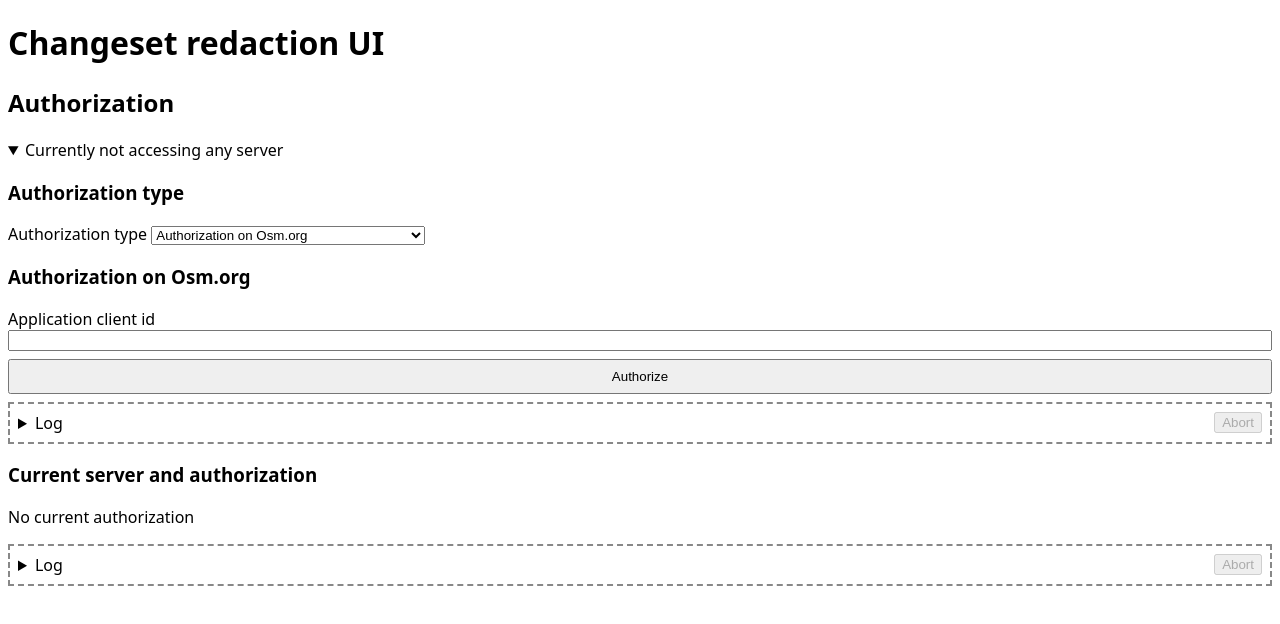
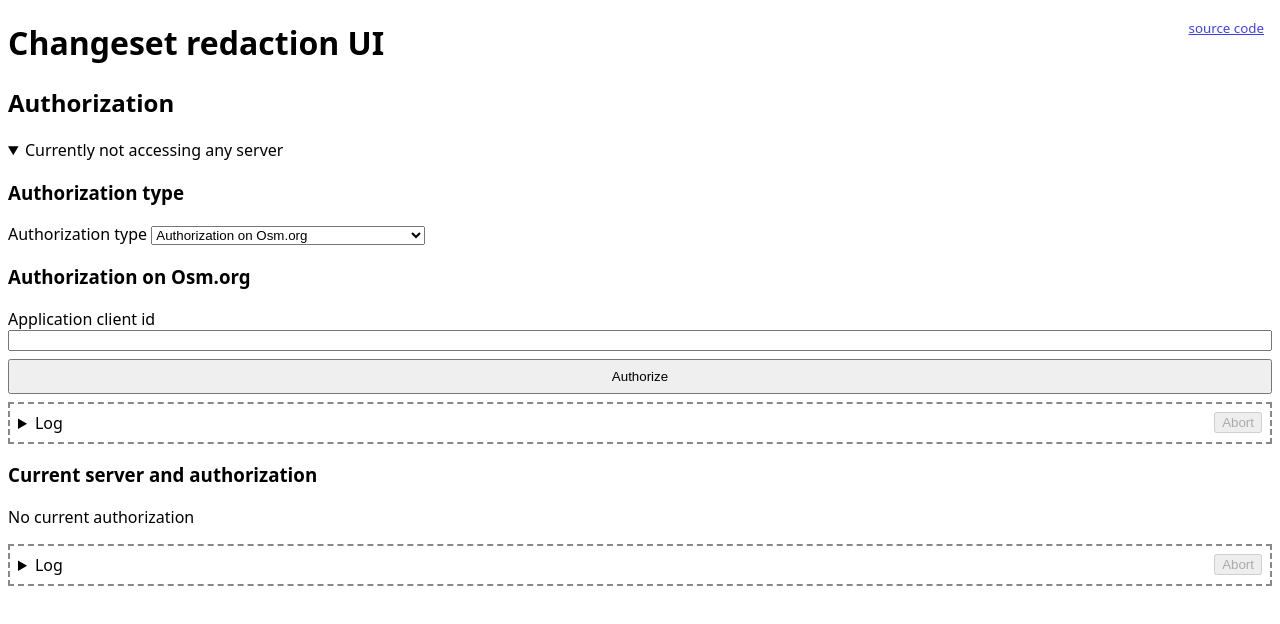
Before and after one commit to AntonKhorev/osm-redact-ui, a website with bundled scripts: page src/index.html in a window 1280 px wide. Built offline with nearby package versions, Linux system fonts and the light colour scheme.

Commit message:
Add link to source code

```diff
--- a/src/index.css
+++ b/src/index.css
@@ -2,8 +2,8 @@ body {
 	font-family: system-ui;
 }
 
-q {
-	opacity: .8;
+small, q {
+	opacity: .75;
 }
 
 form.formatted:not([hidden]) {
@@ -24,9 +24,10 @@ form.formatted:not([hidden]) {
 	}
 }
 
-.hint {
-	font-size: .9rem;
-	opacity: .75;
+.source-code {
+	position: absolute;
+	inset-block-start: 1rem;
+	inset-inline-end: 1rem;
 }
 
 .run {
--- a/src/index.ts
+++ b/src/index.ts
@@ -9,7 +9,7 @@ import AuthLanding from './auth-landing'
 import OsmAuthManager from './osm-auth-manager'
 import PopupWindowOpener from './popup-window-opener'
 
-import { makeElement } from './html'
+import { makeElement, makeDiv, makeLink } from './html'
 
 main()
 
@@ -29,6 +29,11 @@ function main(): void {
 	document.body.append(
 		makeElement('main')()(
 			makeElement('h1')()(`Changeset redaction UI`),
+			makeDiv('source-code')(
+				makeElement('small')()(
+					makeLink(`source code`,`https://github.com/AntonKhorev/osm-redact-ui`)
+				)
+			),
 			authStage.$section,
 			changesetStage.$section,
 			elementsStage.$section
--- a/src/stages/changeset-stage.ts
+++ b/src/stages/changeset-stage.ts
@@ -22,9 +22,11 @@ export default class ChangesetStage {
 	readonly $section=makeElement('section')()(
 		makeElement('h2')()(`Target changeset`),
 		makeElement('p')('hint')(
-			`Assumes that the changeset is already reverted. `+
-			`Collects all element versions from this changeset and their later versions up to but not including the current ones. `+
-			`Copies the collected element versions to `,makeElement('em')()(`target elements`),` below.`
+			makeElement('small')()(
+				`Assumes that the changeset is already reverted. `+
+				`Collects all element versions from this changeset and their later versions up to but not including the current ones. `+
+				`Copies the collected element versions to `,makeElement('em')()(`target elements`),` below.`
+			)
 		)
 	)
 
--- a/src/stages/elements-stage.ts
+++ b/src/stages/elements-stage.ts
@@ -16,10 +16,12 @@ export default class ElementsStage {
 	readonly $section=makeElement('section')()(
 		makeElement('h2')()(`Target elements`),
 		makeElement('p')('hint')(
-			`Receives element versions from the previous stage. `+
-			`This list of versions can also be used with `,makeElement('code')()(`batch_redaction.pl`),
-			` from `,makeLink(`osm-revert-scripts`,`https://github.com/woodpeck/osm-revert-scripts`),`. `+
-			`Performs the actual redactions.`
+			makeElement('small')()(
+				`Receives element versions from the previous stage. `+
+				`This list of versions can also be used with `,makeElement('code')()(`batch_redaction.pl`),
+				` from `,makeLink(`osm-revert-scripts`,`https://github.com/woodpeck/osm-revert-scripts`),`. `+
+				`Performs the actual redactions.`
+			)
 		)
 	)
 
```
